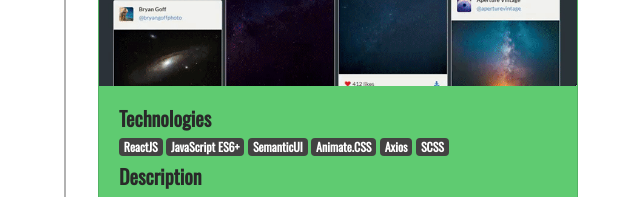
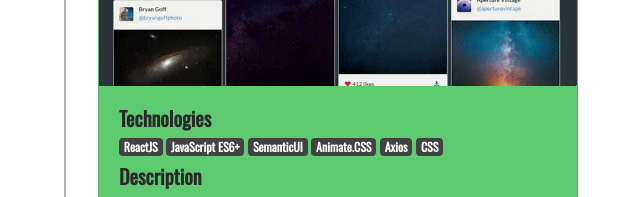
Before and after one commit to ngowt/ngowt.github.io, a website: page sketchpad.html in a window 1280 px wide. Shown: the part 6640-6837 px from the top of the page, 321-961 px from the left. Drawn offline with nearby package versions, Linux system fonts and the light colour scheme.

Commit message:
changed SCSS -> CSS

```diff
--- a/sketchpad.html
+++ b/sketchpad.html
@@ -360,7 +360,7 @@
                   <a href="#" class="badge badge-dark">SemanticUI</a>
                   <a href="#" class="badge badge-dark">Animate.CSS</a>
                   <a href="#" class="badge badge-dark">Axios</a>
-                  <a href="#" class="badge badge-dark">SCSS</a>
+                  <a href="#" class="badge badge-dark">CSS</a>
                 </h6>
                 <h5 class="card-title">Description</h5>
                 <p class="card-text">
```
